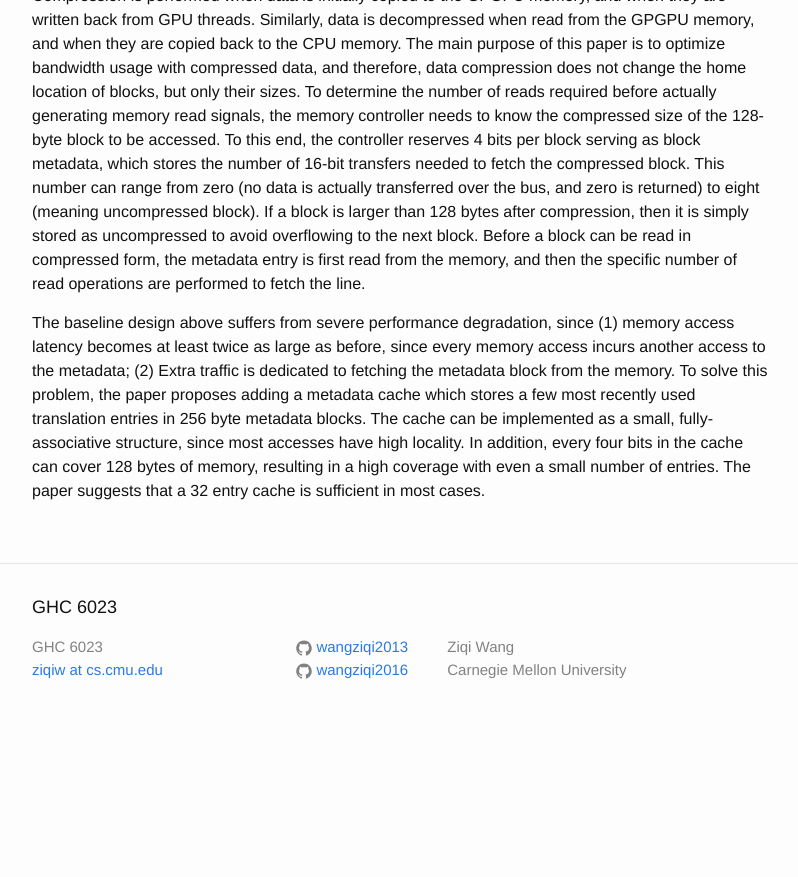
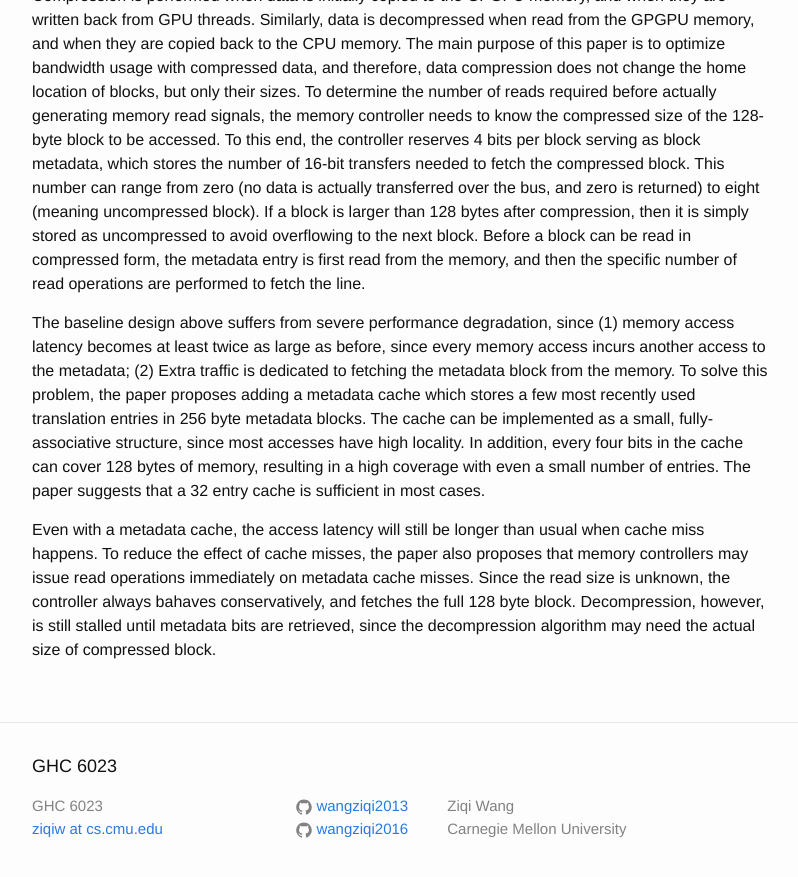
Before and after one commit to wangziqi2013/wangziqi2013.github.io, a Jekyll site: the page built from _posts/2020-07-19-loseless-and-lossy-memory-io-link-compression.markdown, in a window 1280 px wide and 900 px high, scrolled down 1468 px. Shown: the top 877 px of the window, without its empty margins (238-1036 px from the left). Built offline with Jekyll 4.4.1, drawn with Linux system fonts in a browser that asks for light colours; before the commit the page ends 2209 px from its top, so only the background shows below that.

Commit message:
Finish speculation

```diff
--- a/_posts/2020-07-19-loseless-and-lossy-memory-io-link-compression.markdown
+++ b/_posts/2020-07-19-loseless-and-lossy-memory-io-link-compression.markdown
@@ -12,6 +12,8 @@ htm_cd:
 htm_cr:
 version_mgmt:
 ---
+
+
 
 This paper proposes adding memory compression to GPGPU memory architecture for improving performance with reduced bandwidth
 consumption. Although many previous publications focus on saving storage and providing larger effective memory, this paper
@@ -64,6 +66,13 @@ number of read operations are performed to fetch the line.
 The baseline design above suffers from severe performance degradation, since (1) memory access latency becomes at least
 twice as large as before, since every memory access incurs another access to the metadata; (2) Extra traffic is dedicated
 to fetching the metadata block from the memory. To solve this problem, the paper proposes adding a metadata cache which
-stores a few most recently used translation entries in 256 byte metadata blocks. The cache can be implemented as a small, fully-associative structure, since most accesses have high locality. In addition, every four bits in the cache can cover
+stores a few most recently used translation entries in 256 byte metadata blocks. The cache can be implemented as a small,
+fully-associative structure, since most accesses have high locality. In addition, every four bits in the cache can cover
 128 bytes of memory, resulting in a high coverage with even a small number of entries.
 The paper suggests that a 32 entry cache is sufficient in most cases.
+
+Even with a metadata cache, the access latency will still be longer than usual when cache miss happens. To reduce the
+effect of cache misses, the paper also proposes that memory controllers may issue read operations immediately on
+metadata cache misses. Since the read size is unknown, the controller always bahaves conservatively, and fetches the
+full 128 byte block. Decompression, however, is still stalled until metadata bits are retrieved, since the decompression
+algorithm may need the actual size of compressed block.
```
